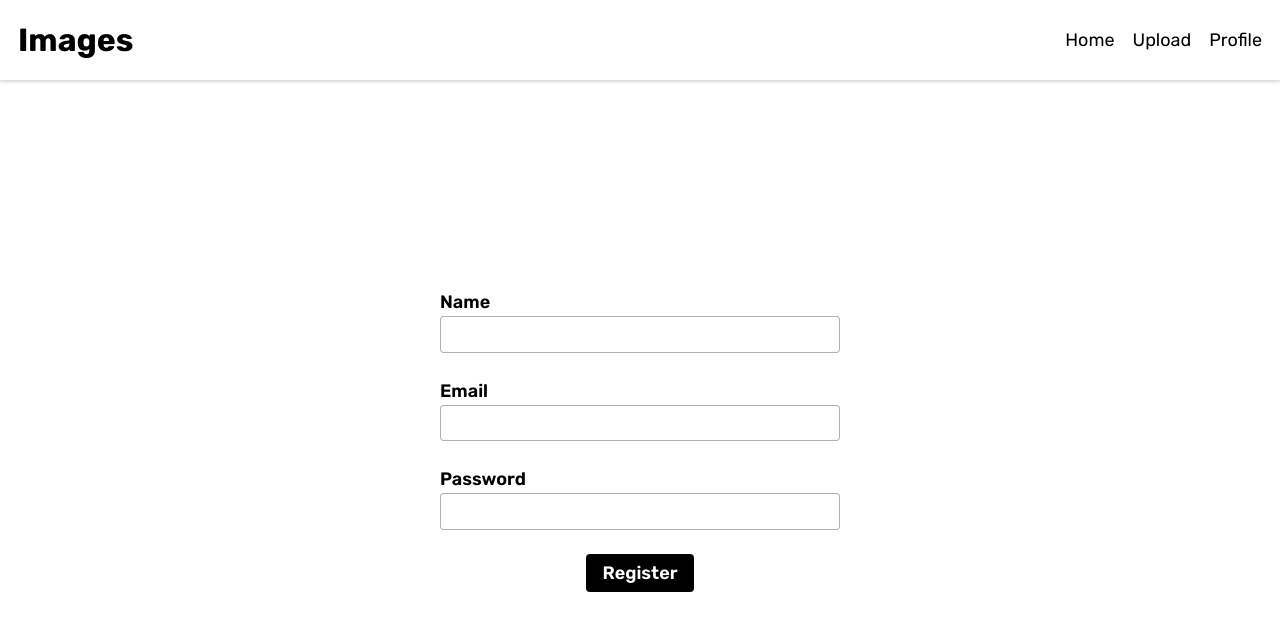
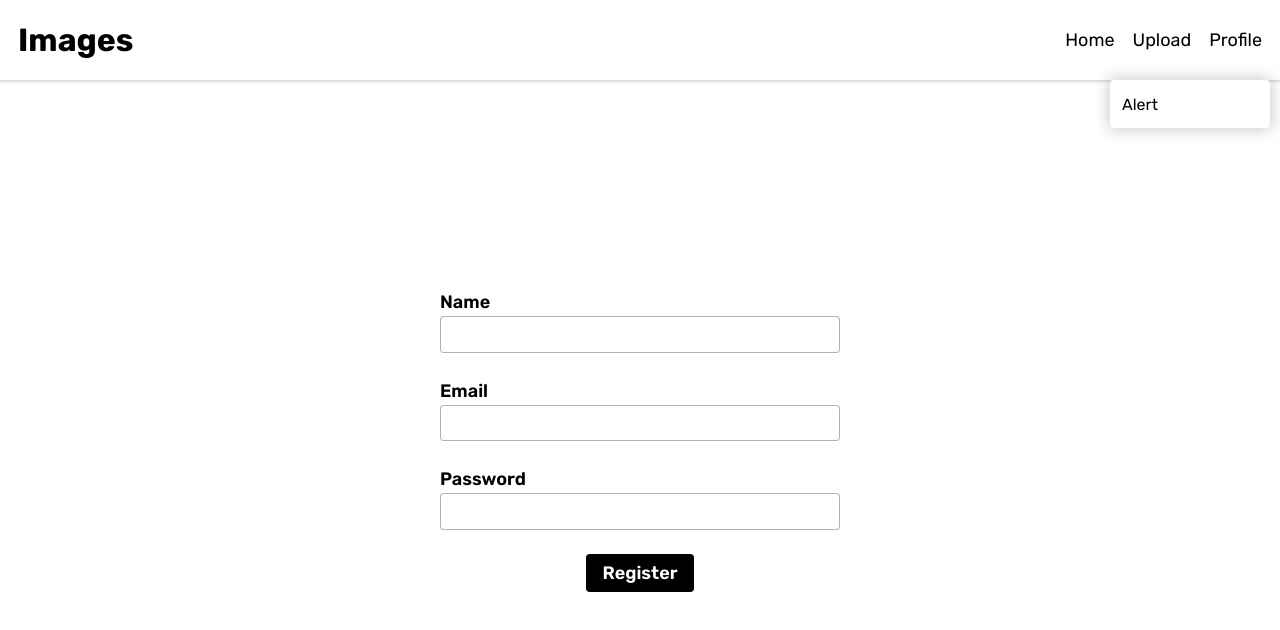
Before and after one commit to anshal1/Image_FE, a React (Vite) app: page /register in a window 1280 px wide. Shown: the top 630 px of the page. Built offline with nearby package versions, Linux system fonts and the light colour scheme.

Commit message:
Alert created

```diff
--- a/src/App.jsx
+++ b/src/App.jsx
@@ -4,11 +4,13 @@ import Login from "./Pages/Login/Login";
 import Register from "./Pages/Register/Register";
 import Upload from "./Pages/Upload/Upload";
 import Home from "./Pages/Home/Home";
+import Alert from "./Components/Alert/Alert";
 function App() {
   return (
     <>
       <Router>
         <Navbar />
+        <Alert />
         <Routes>
           <Route path="/" element={<Home />} />
           <Route path="/login" element={<Login />} />
--- a/src/Components/Alert/Alert.jsx
+++ b/src/Components/Alert/Alert.jsx
@@ -0,0 +1,7 @@
+import React from "react";
+import style from "./Alert.module.css";
+const Alert = () => {
+  return <div className={style["main-container"]}>Alert</div>;
+};
+
+export default Alert;
--- a/src/Components/Alert/Alert.module.css
+++ b/src/Components/Alert/Alert.module.css
@@ -0,0 +1,15 @@
+.main-container {
+  position: fixed;
+  top: 5rem;
+  right: 10px;
+  min-width: 10rem;
+  padding: 12px;
+  height: 3rem;
+  box-shadow: 0px 0px 16px 2px rgba(0, 0, 0, 0.2);
+  z-index: 100000;
+  background-color: white;
+  border-radius: 4px;
+  display: flex;
+  align-items: center;
+  justify-content: flex-start;
+}
```
